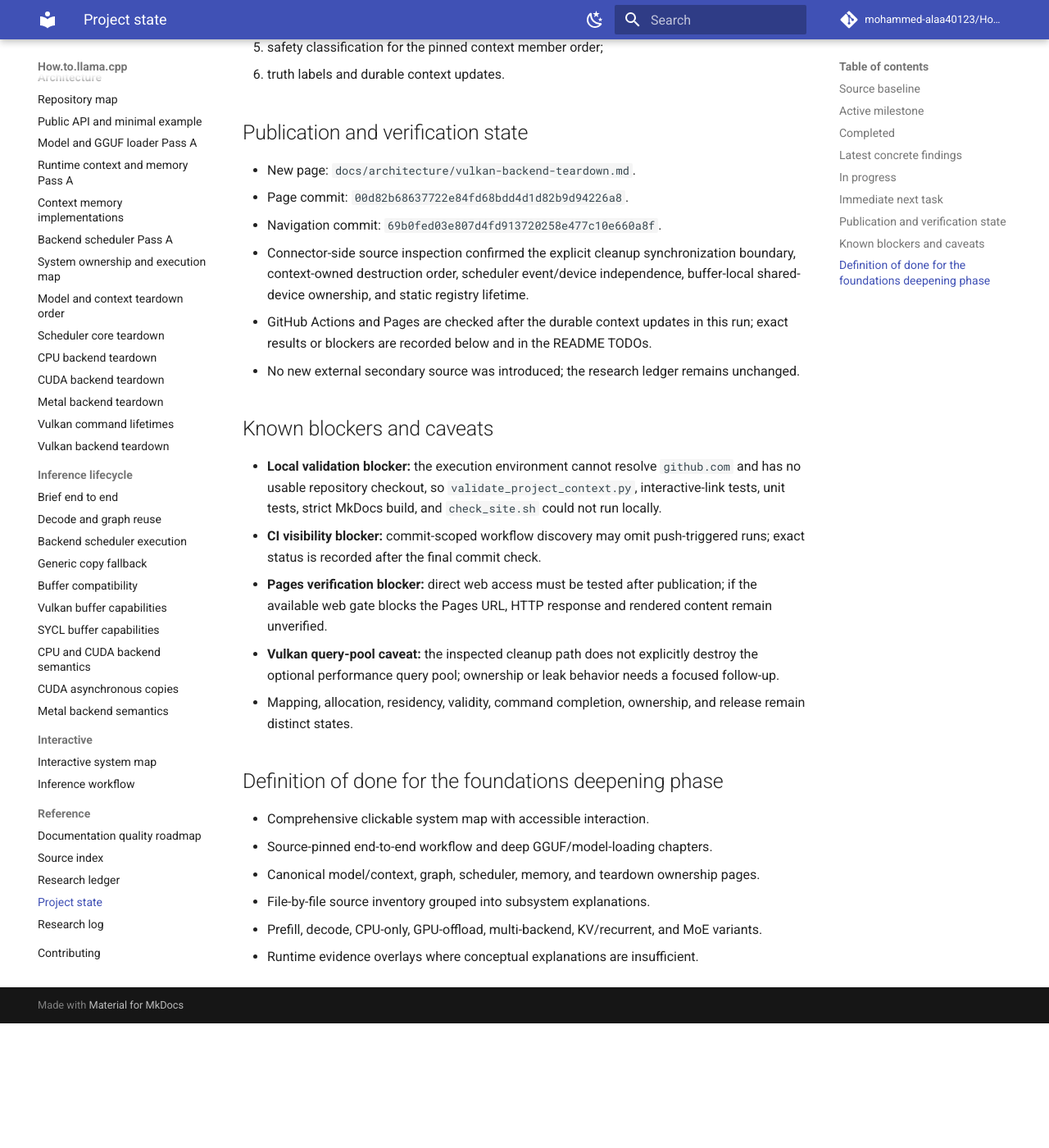
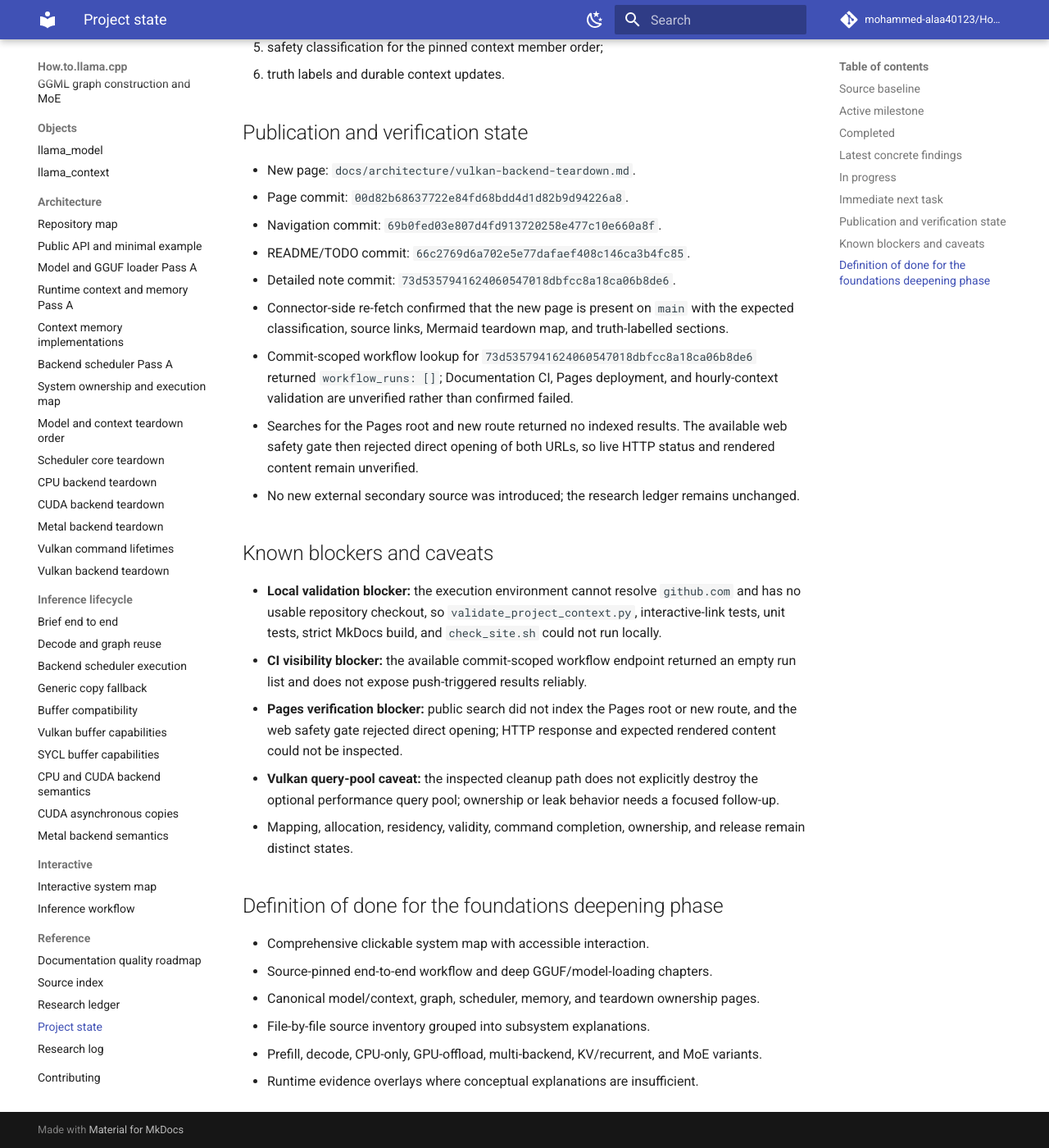
Before and after one commit to mohammed-alaa40123/How.to.llama.cpp, an MkDocs documentation site: the page built from docs/reference/project-state.md, in a window 1280 px wide and 1400 px high, scrolled down 2574 px. Shown: the whole window at 82% size. Built offline with MkDocs 1.6.1 and Material for MkDocs 9.7.7, drawn with Linux system fonts in a browser that asks for light colours; comment, search, counter and statistics services are not loaded; before the commit the page ends 3822 px from its top, so only the background shows below that.

Commit message:
docs: record Vulkan increment verification blockers

```diff
--- a/docs/reference/project-state.md
+++ b/docs/reference/project-state.md
@@ -75,15 +75,18 @@ Required deliverables:
 - New page: `docs/architecture/vulkan-backend-teardown.md`.
 - Page commit: `00d82b68637722e84fd68bdd4d1d82b9d94226a8`.
 - Navigation commit: `69b0fed03e807d4fd913720258e477c10e660a8f`.
-- Connector-side source inspection confirmed the explicit cleanup synchronization boundary, context-owned destruction order, scheduler event/device independence, buffer-local shared-device ownership, and static registry lifetime.
-- GitHub Actions and Pages are checked after the durable context updates in this run; exact results or blockers are recorded below and in the README TODOs.
+- README/TODO commit: `66c2769d6a702e5e77dafaef408c146ca3b4fc85`.
+- Detailed note commit: `73d5357941624060547018dbfcc8a18ca06b8de6`.
+- Connector-side re-fetch confirmed that the new page is present on `main` with the expected classification, source links, Mermaid teardown map, and truth-labelled sections.
+- Commit-scoped workflow lookup for `73d5357941624060547018dbfcc8a18ca06b8de6` returned `workflow_runs: []`; Documentation CI, Pages deployment, and hourly-context validation are unverified rather than confirmed failed.
+- Searches for the Pages root and new route returned no indexed results. The available web safety gate then rejected direct opening of both URLs, so live HTTP status and rendered content remain unverified.
 - No new external secondary source was introduced; the research ledger remains unchanged.
 
 ## Known blockers and caveats
 
 - **Local validation blocker:** the execution environment cannot resolve `github.com` and has no usable repository checkout, so `validate_project_context.py`, interactive-link tests, unit tests, strict MkDocs build, and `check_site.sh` could not run locally.
-- **CI visibility blocker:** commit-scoped workflow discovery may omit push-triggered runs; exact status is recorded after the final commit check.
-- **Pages verification blocker:** direct web access must be tested after publication; if the available web gate blocks the Pages URL, HTTP response and rendered content remain unverified.
+- **CI visibility blocker:** the available commit-scoped workflow endpoint returned an empty run list and does not expose push-triggered results reliably.
+- **Pages verification blocker:** public search did not index the Pages root or new route, and the web safety gate rejected direct opening; HTTP response and expected rendered content could not be inspected.
 - **Vulkan query-pool caveat:** the inspected cleanup path does not explicitly destroy the optional performance query pool; ownership or leak behavior needs a focused follow-up.
 - Mapping, allocation, residency, validity, command completion, ownership, and release remain distinct states.
 
```
